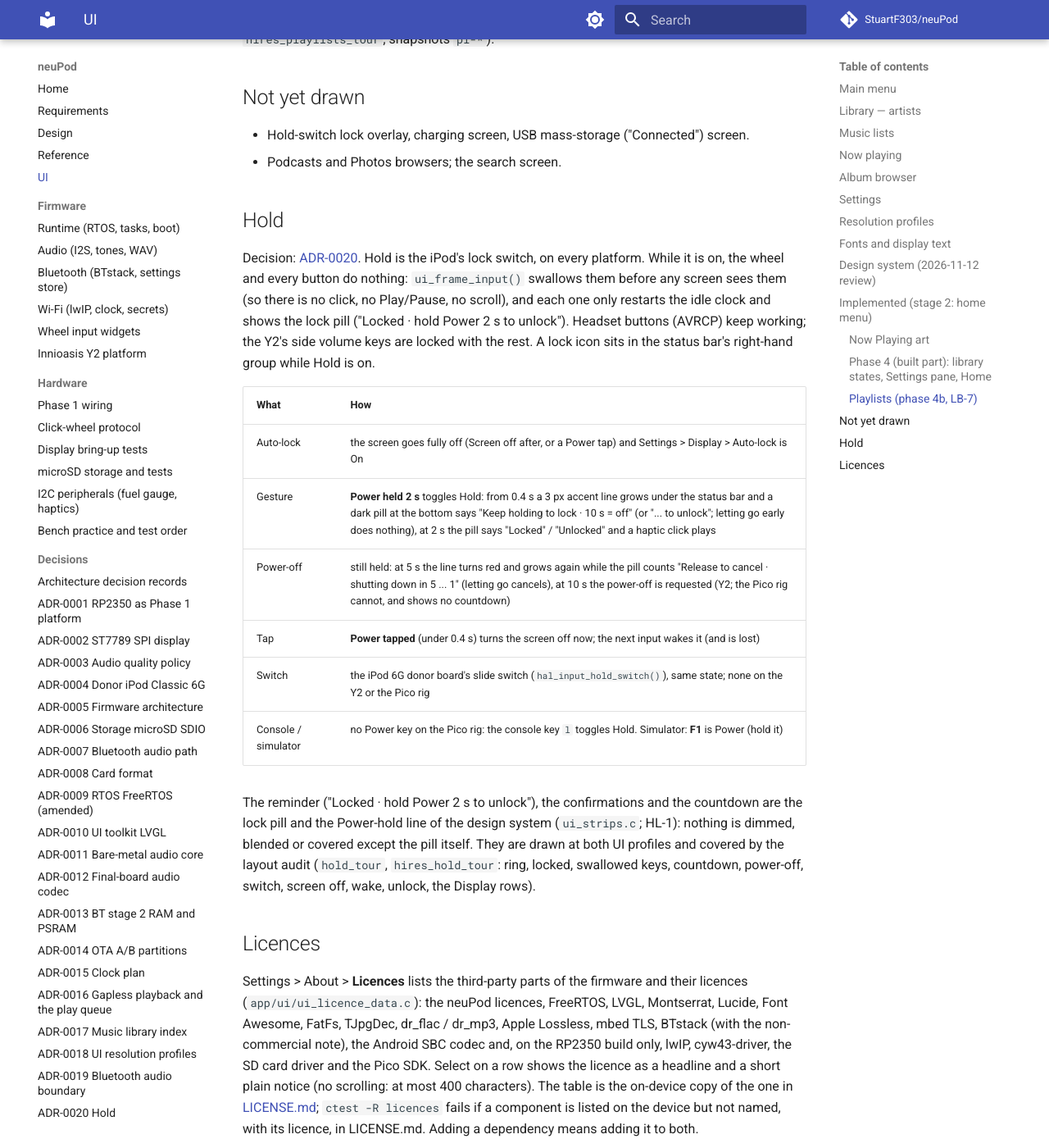
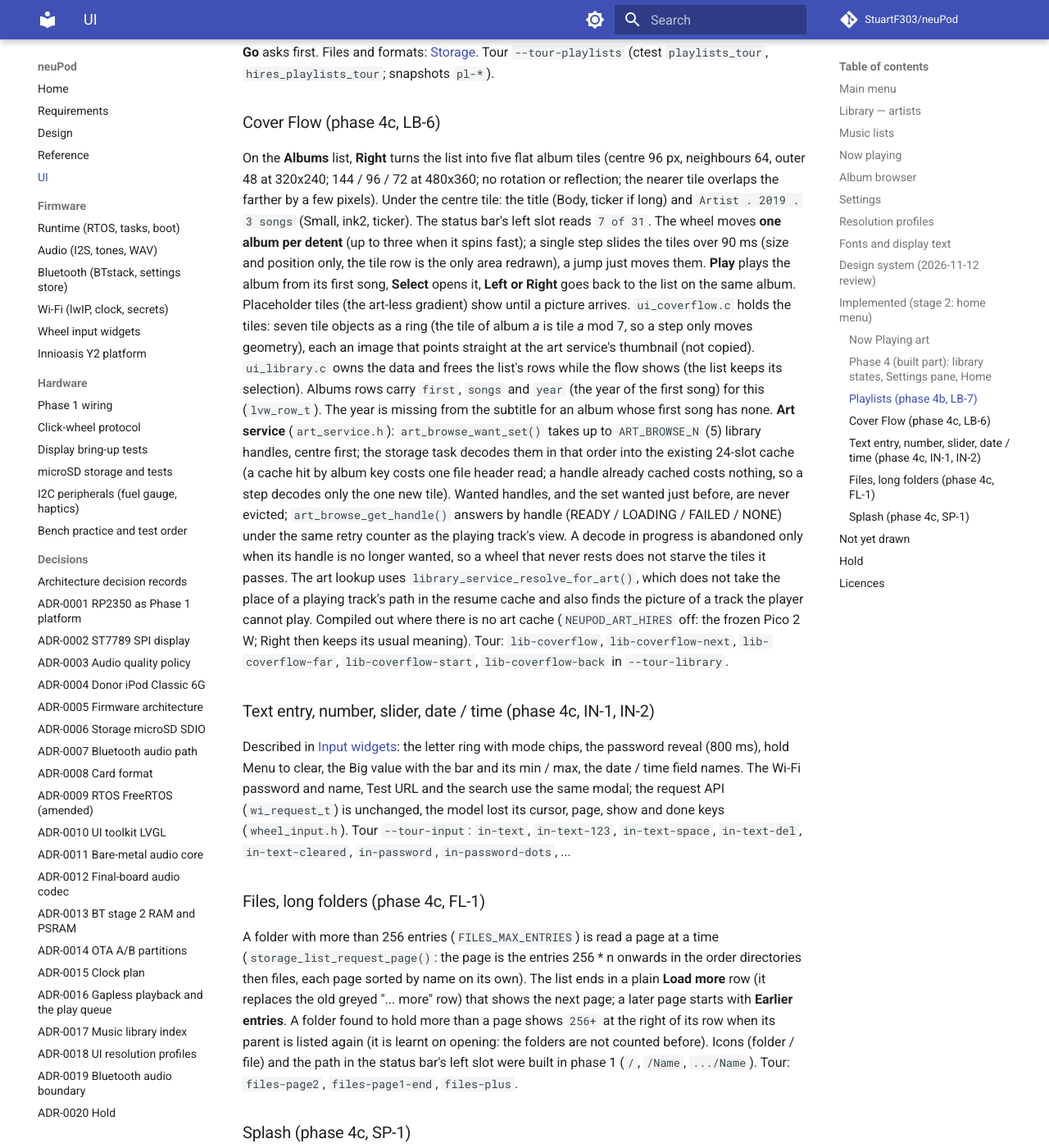
Before and after one commit to StuartF303/neuPod, an MkDocs documentation site: the page built from docs/ui.md, in a window 1280 px wide and 1400 px high, scrolled down 19842 px. Shown: the whole window at 82% size. Built offline with MkDocs 1.6.1 and Material for MkDocs 9.7.7, drawn with Linux system fonts in a browser that asks for light colours; comment, search, counter and statistics services are not loaded; some of the changed text lies outside the part shown.

Commit message:
docs: phase 4c (Cover Flow, text entry, Files paging, splash): UI, input widgets, backlog statuses, CHANGELOG with sizes
Co-Authored-By: Claude Opus 5.5 <noreply@anthropic.com>
Claude-Session: https://claude.ai/code/session_01NfmAnW5idE2aicSZUv6Lgy

```diff
--- a/docs/backlog.md
+++ b/docs/backlog.md
@@ -58,7 +58,7 @@ From the owner-commissioned [design review](design/2026-11-12-ui-review/README.m
 | NP-6 | Ratings in the library: show them in lists, a Rated / Top rated smart list (the stars are saved in `/.neupod/ratings.bin` by path and size) | Now Playing | S | 1 | NP-3, LB-7 | 4 | built (phase 4b): the Top rated smart list (four stars or more, from the plays store); ratings are not shown in song rows yet |
 | LB-4 | Empty / error / busy states as full-pane layouts, determinate progress | Library | M | 3 | DS-5 | 4 | built (full-pane states, counted progress, run in background with status-bar dots) |
 | LB-5 | Unplayable rows show codec; auto-skip with toast | Library | S | 2 | DS-5 | 4 | built (codec on greyed rows, skip toast in queues) |
-| LB-6 | Cover Flow (flat five-tile) view on Albums (UI-11) | Library | M | 2 | NP-5 | 4 | open (not started in 4b). Needs: five tile art requests at once (`art_browse_want()` holds one handle: make it a small set, 5 handles, decoded by the storage task into the existing 24-slot cache), a flat tile view toggled with Right on the Albums list, 90 ms step animation re-blitting the tiles only, Pico 2 W compiled out |
+| LB-6 | Cover Flow (flat five-tile) view on Albums (UI-11) | Library | M | 2 | NP-5 | 4 | built (phase 4c; not on the frozen Pico 2 W): Right on Albums, flat five tiles, 90 ms step, `art_browse_want_set()` with 5 handles. Open: the year is the first song's only; Compilations has no Cover Flow
 | LB-7 | Playlists screen (smart lists + .m3u) (UI-19) | Library | L | 2 | — | 4 | built (phase 4b; not on the frozen Pico 2 W). Open: long-press Select on a song row to add it to On-The-Go (only Now Playing page 2 adds), a count shown for Unplayed beyond the first 128, reordering On-The-Go, writing .m3u files |
 | BT-1 | Devices screen (known / found / scan), signal bars monochrome | Bluetooth | M | 3 | DS-6 | 3 | built (phase 3) |
 | BT-2 | Forget / pairing / reconnect flows with toasts; no self-mutating rows; link lost ends "Couldn't reconnect — paused" (never switches output) | Bluetooth | M | 3 | DS-5, BT-1 | 3 | built (phase 3) |
@@ -66,18 +66,18 @@ From the owner-commissioned [design review](design/2026-11-12-ui-review/README.m
 | ST-1 | Settings right pane as key/value summary; toggles in place | Settings | S | 2 | DS-2 | 4 | built (key/value pane, toggles in place with tick and 60 ms flip; list order unchanged: About is still first) |
 | ST-2 | Display page (theme, brightness, timeouts); the Theme row itself is built with DS-1 | Settings | S | 2 | DS-1 | 4 | built (Theme, Brightness, Dim after incl. Off, Off after, Auto-lock) |
 | ST-3 | About › Diagnostics, Licences screen | Settings | S | 1 | — | 4 | built (Licences, UI-23; Diagnostics with the boot checks, audio and Bluetooth link counters, phase 3) |
-| IN-1 | Text entry: letter ring, mode chips, field box | Input | M | 2 | DS-2 | 4 | open (not started in 4b). Letter ring + mode chips + field box over `app/ui/input/` (`ui_input.c`), password reveal 800 ms then a dot |
-| IN-2 | Number/slider/date-time polish | Input | S | 1 | IN-1 | 4 | open (after IN-1) |
-| FL-1 | Files: path in status bar, icons, paged "Load more" | Files | S | 1 | DS-3, DS-6 | 4 | open (not started in 4b). Needs a paged listing in `storage_service` (the 256-entry cap becomes a page request), "Load more" row, "256+" on the folder row |
+| IN-1 | Text entry: letter ring, mode chips, field box | Input | M | 2 | DS-2 | 4 | built (phase 4c): ring of nine glyphs, mode chips, field box with caret, password reveal 800 ms, Menu hold clears; the text no longer has a movable cursor (Left / Right are the chips)
+| IN-2 | Number/slider/date-time polish | Input | S | 1 | IN-1 | 4 | built (phase 4c): Big value, bar and min / max for number and slider, field names under date / time, choice stays a plain list
+| FL-1 | Files: path in status bar, icons, paged "Load more" | Files | S | 1 | DS-3, DS-6 | 4 | built (phase 4c): Load more / Earlier entries paging (`storage_list_request_page`), `256+` on a folder row once it has been opened (folders are not counted in advance); icons and the path in the status slot were already there
 | HM-1 | Home panel: playing (art, title, artist, progress, times) and idle (48 px clock, date, "N songs . NN %"), Now Playing greyed when nothing is queued, library-not-built prompt, card line behind `NEUPOD_UI_DEBUG` | Home | M | 3 | DS-3 | 4 | built |
-| SP-1 | Release splash; self-test to debug splash | Splash | S | 1 | — | 4 | open (not started in 4b). Release splash 600 ms minimum; the self-test row moves to a debug splash shown when a check fails or Menu is held at boot |
+| SP-1 | Release splash; self-test to debug splash | Splash | S | 1 | — | 4 | built (phase 4c): release splash (wordmark, progress line, version, 600 ms minimum); debug splash with the failed-check list when a check fails or Menu is held at start
 
 ## UI — blocked on other work
 
 | ID | Item | Source | Needs |
 | --- | --- | --- | --- |
 | UI-10 | **Podcasts** list and per-episode resume. | spec | library |
-| UI-11 | **Album browser (Cover Flow)**: full-screen art carousel with reflection. | spec | RP2350B + PSRAM board ([ADR-0001 amendment](adr/0001-rp2350-phase1-platform.md#amendment-12-november-2026-the-pico-2-w-is-frozen-the-product-target-is-the-rp2350b-with-psram), [ADR-0013](adr/0013-bluetooth-ram-psram.md)); art at more than 64 px |
+| UI-11 | **Album browser (Cover Flow), the 3D version**: full-screen art carousel with reflection (the flat five-tile view is built: LB-6). | spec | RP2350B + PSRAM board ([ADR-0001 amendment](adr/0001-rp2350-phase1-platform.md#amendment-12-november-2026-the-pico-2-w-is-frozen-the-product-target-is-the-rp2350b-with-psram), [ADR-0013](adr/0013-bluetooth-ram-psram.md)); art at more than 64 px |
 | UI-13 | **Settings → Output** (headphone / line / optical / USB) when jack detect cannot decide. | spec | final board jack detect |
 | UI-14 | **Click: Piezo** actually clicks (setting exists, shows `Piezo not fitted yet`). | #23 | piezo driver + part on the testbed |
 | UI-15 | **Photos** browser. | spec | RP2350B + PSRAM, JPEG decode at screen size |
--- a/docs/ui.md
+++ b/docs/ui.md
@@ -104,6 +104,8 @@ Screens that draw the volume themselves (Now Playing page 1 outside seek mode, T
 ## Album browser
 
 ![Album browser](assets/ui/album-browser.svg)
+
+*The flat Cover Flow built in phase 4c (LB-6) replaces this mock-up's 3D carousel, see [Cover Flow](#cover-flow-phase-4c-lb-6).*
 
 - Dark full-screen carousel of album artwork; the centre album is enlarged with a reflection.
 - Scroll flips through albums with acceleration; **Select** opens the centre album's track
@@ -354,6 +356,24 @@ The card summary line ("SDHC 32 GB") exists only with `-DNEUPOD_UI_DEBUG=ON`.
 Music > Playlists (`ui_playlists.c`, over `playlist_service.h` on the storage task; not on the frozen Pico 2 W, where the row still says `None yet`). The list of lists: **On-The-Go, Recently added, Most played, Top rated, Unplayed**, then every `.m3u` / `.m3u8` found in `/`, `/Playlists` and `/Music`, each with its count at the right (`128+` where the count is a floor). Select opens a list as two-line rows (title, then artist or folder); Select on a song plays the whole list from it (`player_play_paths`: the queue holds whole paths, Shuffle and Repeat apply). A row the card cannot play (file missing, path that is not on the card, not a music file) is greyed with the reason on its second line and answers Select with a toast. Empty lists, loading and errors are full-pane layouts like the library's. Entries are read like a player would: `#EXTM3U` / `#EXTINF`, relative and absolute paths, Windows separators and drive letters, `file://`, byte-order mark, Latin-1 or UTF-8 (`pl_m3u.h`).
 Smart lists: Recently added = the 50 newest files by modified time (one pass over the index), Most played = the 25 with most counted plays, Top rated = four stars or more, Unplayed = library songs with no counted play, in title order, the first 128. **On-The-Go**: Now Playing page 2 > **Add to On-The-Go** (toast `Added to On-The-Go`, `Already in On-The-Go`, or why not); in the list a long press of Select (0.5 s) takes the song off, and a last row **Clear On-The-Go** asks first. Files and formats: [Storage](storage.md#playlists-play-counts-and-on-the-go-design-review-lb-7). Tour `--tour-playlists` (ctest `playlists_tour`, `hires_playlists_tour`; snapshots `pl-*`).
 
+### Cover Flow (phase 4c, LB-6)
+
+On the **Albums** list, **Right** turns the list into five flat album tiles (centre 96 px, neighbours 64, outer 48 at 320x240; 144 / 96 / 72 at 480x360; no rotation or reflection; the nearer tile overlaps the farther by a few pixels). Under the centre tile: the title (Body, ticker if long) and `Artist . 2019 . 3 songs` (Small, ink2, ticker). The status bar's left slot reads `7 of 31`. The wheel moves **one album per detent** (up to three when it spins fast); a single step slides the tiles over 90 ms (size and position only, the tile row is the only area redrawn), a jump just moves them. **Play** plays the album from its first song, **Select** opens it, **Left or Right** goes back to the list on the same album. Placeholder tiles (the art-less gradient) show until a picture arrives.
+`ui_coverflow.c` holds the tiles: seven tile objects as a ring (the tile of album *a* is tile *a* mod 7, so a step only moves geometry), each an image that points straight at the art service's thumbnail (not copied). `ui_library.c` owns the data and frees the list's rows while the flow shows (the list keeps its selection). Albums rows carry `first`, `songs` and `year` (the year of the first song) for this (`lvw_row_t`). The year is missing from the subtitle for an album whose first song has none.
+**Art service** (`art_service.h`): `art_browse_want_set()` takes up to `ART_BROWSE_N` (5) library handles, centre first; the storage task decodes them in that order into the existing 24-slot cache (a cache hit by album key costs one file header read; a handle already cached costs nothing, so a step decodes only the one new tile). Wanted handles, and the set wanted just before, are never evicted; `art_browse_get_handle()` answers by handle (READY / LOADING / FAILED / NONE) under the same retry counter as the playing track's view. A decode in progress is abandoned only when its handle is no longer wanted, so a wheel that never rests does not starve the tiles it passes. The art lookup uses `library_service_resolve_for_art()`, which does not take the place of a playing track's path in the resume cache and also finds the picture of a track the player cannot play. Compiled out where there is no art cache (`NEUPOD_ART_HIRES` off: the frozen Pico 2 W; Right then keeps its usual meaning). Tour: `lib-coverflow`, `lib-coverflow-next`, `lib-coverflow-far`, `lib-coverflow-start`, `lib-coverflow-back` in `--tour-library`.
+
+### Text entry, number, slider, date / time (phase 4c, IN-1, IN-2)
+
+Described in [Input widgets](ui-input.md#widgets): the letter ring with mode chips, the password reveal (800 ms), hold Menu to clear, the Big value with the bar and its min / max, the date / time field names. The Wi-Fi password and name, Test URL and the search use the same modal; the request API (`wi_request_t`) is unchanged, the model lost its cursor, page, show and done keys (`wheel_input.h`). Tour `--tour-input`: `in-text`, `in-text-123`, `in-text-space`, `in-text-del`, `in-text-cleared`, `in-password`, `in-password-dots`, ...
+
+### Files, long folders (phase 4c, FL-1)
+
+A folder with more than 256 entries (`FILES_MAX_ENTRIES`) is read a page at a time (`storage_list_request_page()`: the page is the entries 256 * n onwards in the order directories then files, each page sorted by name on its own). The list ends in a plain **Load more** row (it replaces the old greyed "... more" row) that shows the next page; a later page starts with **Earlier entries**. A folder found to hold more than a page shows `256+` at the right of its row when its parent is listed again (it is learnt on opening: the folders are not counted before). Icons (folder / file) and the path in the status bar's left slot were built in phase 1 (`/`, `/Name`, `.../Name`). Tour: `files-page2`, `files-page1-end`, `files-plus`.
+
+### Splash (phase 4c, SP-1)
+
+The **release splash** is the wordmark, the progress line (the shimmer under it) and the version in the dim ink, shown at least 600 ms (`RT_SPLASH_MIN_MS`). The **debug splash** replaces nothing but adds a short text list under the line when a boot check ended not fully correct, or when Menu is held while the unit starts: one red line per failed check (`Battery gauge - no response`, with `+n more` if they do not fit), then `6 of 8 checks passed` (`All 8 checks passed` when Menu was held and nothing failed); the bar along the bottom drains over the 8 s hold (any other key skips it). Keys pressed while the splash shows go to the home screen afterwards. The icon row and the red caption are gone. Host: `--splash-debug` / `--splash-release`; ctest `splash_*` and `hires_splash_*`.
+
 ## Not yet drawn
 
 - Hold-switch lock overlay, charging screen, USB mass-storage ("Connected") screen.
```
Also changed, not shown: CHANGELOG.md (+1 -0 lines), docs/ui-input.md (+7 -7 lines).
